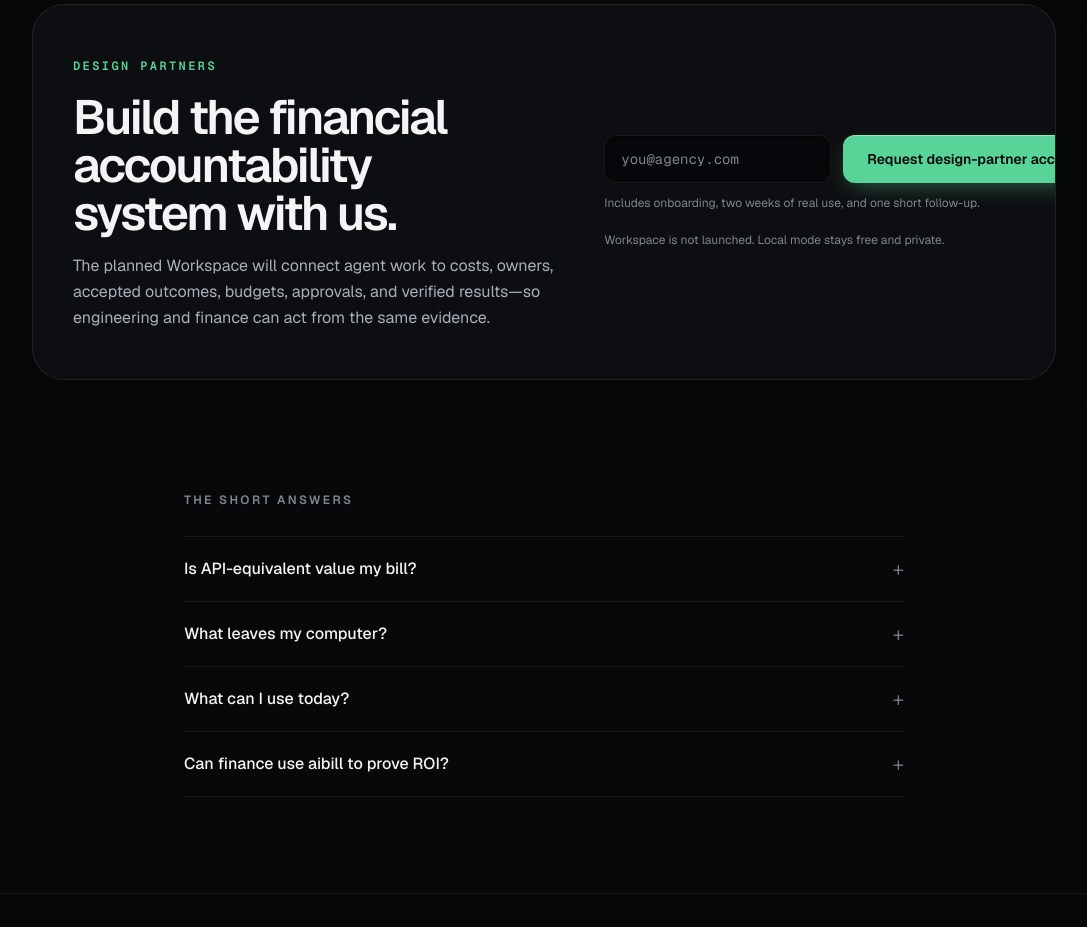
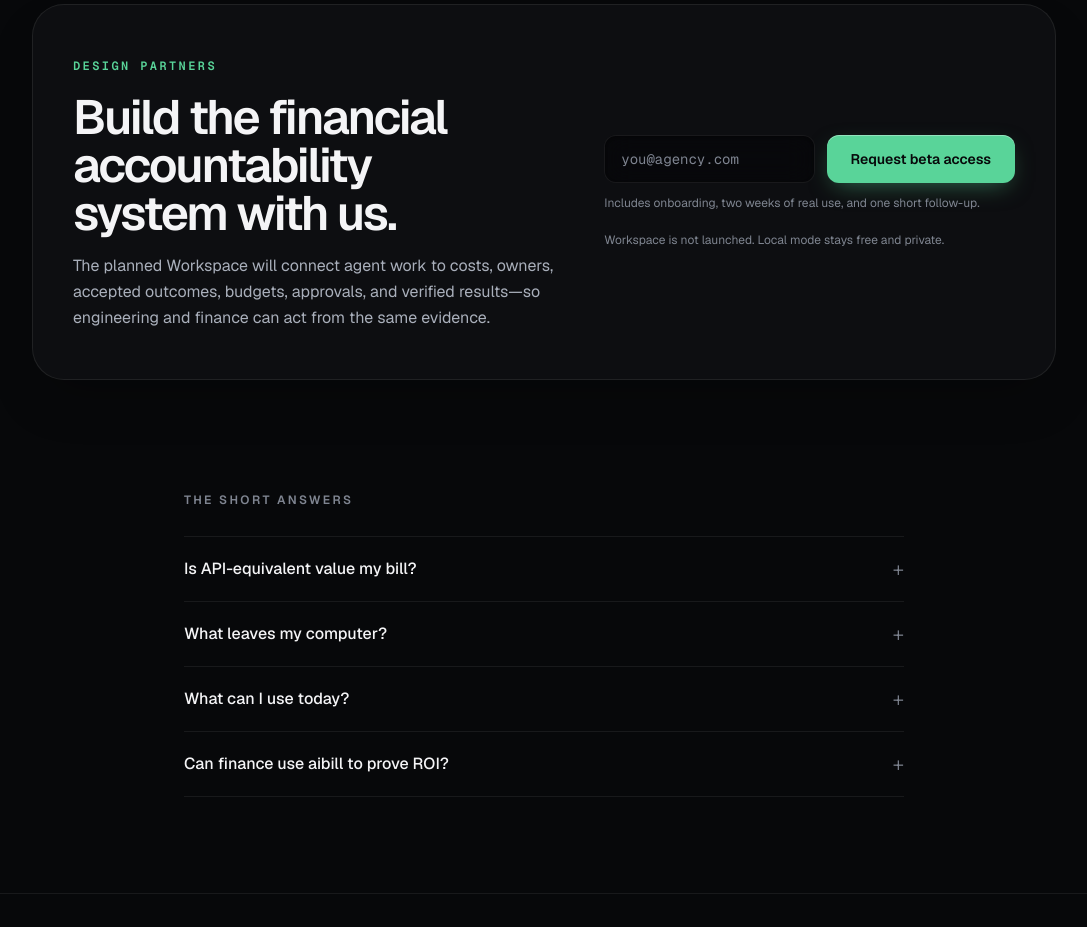
Before and after one commit to futurastudio/ai-spend-agent, a Next.js app in the folder apps/web/: page / in a window 1280 px wide. Shown: the part 3020-3947 px from the top of the page, without its empty margins (96-1183 px from the left). Built offline with nearby package versions, Linux system fonts and the light colour scheme; no server answers.

Commit message:
Fix design-partner form clipping

```diff
--- a/apps/web/app/page.tsx
+++ b/apps/web/app/page.tsx
@@ -307,7 +307,7 @@
               engineering and finance can act from the same evidence.
             </p>
           </div>
-          <div className="mt-8 max-w-xl md:mt-0">
+          <div className="mt-8 min-w-0 max-w-xl md:mt-0">
             <WaitlistForm />
             <p className="mt-5 text-xs leading-relaxed text-faint">
               Workspace is not launched. Local mode stays free and private.
--- a/apps/web/components/WaitlistForm.tsx
+++ b/apps/web/components/WaitlistForm.tsx
@@ -94,7 +94,7 @@
 
   return (
     <form onSubmit={onSubmit} className="w-full" noValidate>
-      <div className="flex flex-col gap-3 sm:flex-row">
+      <div className="flex min-w-0 flex-col gap-3 lg:flex-row">
         <label htmlFor="email" className="sr-only">
           Work email
         </label>
@@ -113,18 +113,18 @@
           }}
           aria-invalid={status === "error"}
           aria-describedby={status === "error" ? "email-error" : undefined}
-          className="glass-well h-12 flex-1 rounded-xl px-4 font-mono text-sm text-ink placeholder:text-faint transition-colors focus:border-green/50 focus:outline-none focus:ring-2 focus:ring-green/25"
+          className="glass-well h-12 min-w-0 flex-1 rounded-xl px-4 font-mono text-sm text-ink placeholder:text-faint transition-colors focus:border-green/50 focus:outline-none focus:ring-2 focus:ring-green/25"
         />
         <button
           type="submit"
           disabled={status === "loading"}
-          className="inline-flex h-12 shrink-0 items-center justify-center gap-2 rounded-xl bg-green px-6 text-sm font-semibold text-bg shadow-[inset_0_1px_0_rgba(255,255,255,0.35),0_8px_24px_-8px_rgba(89,212,153,0.5)] transition-[background-color,transform,box-shadow] duration-200 ease-out hover:bg-green-bright hover:shadow-[inset_0_1px_0_rgba(255,255,255,0.4),0_12px_28px_-8px_rgba(94,242,168,0.55)] active:scale-[0.97] disabled:cursor-not-allowed disabled:opacity-60 focus-visible:outline-none focus-visible:ring-2 focus-visible:ring-green/60 focus-visible:ring-offset-2 focus-visible:ring-offset-bg"
+          className="inline-flex h-12 shrink-0 items-center justify-center gap-2 whitespace-nowrap rounded-xl bg-green px-6 text-sm font-semibold text-bg shadow-[inset_0_1px_0_rgba(255,255,255,0.35),0_8px_24px_-8px_rgba(89,212,153,0.5)] transition-[background-color,transform,box-shadow] duration-200 ease-out hover:bg-green-bright hover:shadow-[inset_0_1px_0_rgba(255,255,255,0.4),0_12px_28px_-8px_rgba(94,242,168,0.55)] active:scale-[0.97] disabled:cursor-not-allowed disabled:opacity-60 focus-visible:outline-none focus-visible:ring-2 focus-visible:ring-green/60 focus-visible:ring-offset-2 focus-visible:ring-offset-bg"
         >
           {status === "loading"
             ? "Submitting..."
             : isGlanceStudy
               ? "Volunteer for Glance study"
-              : "Request design-partner access"}
+              : "Request beta access"}
         </button>
       </div>
       {status === "error" && (
```
